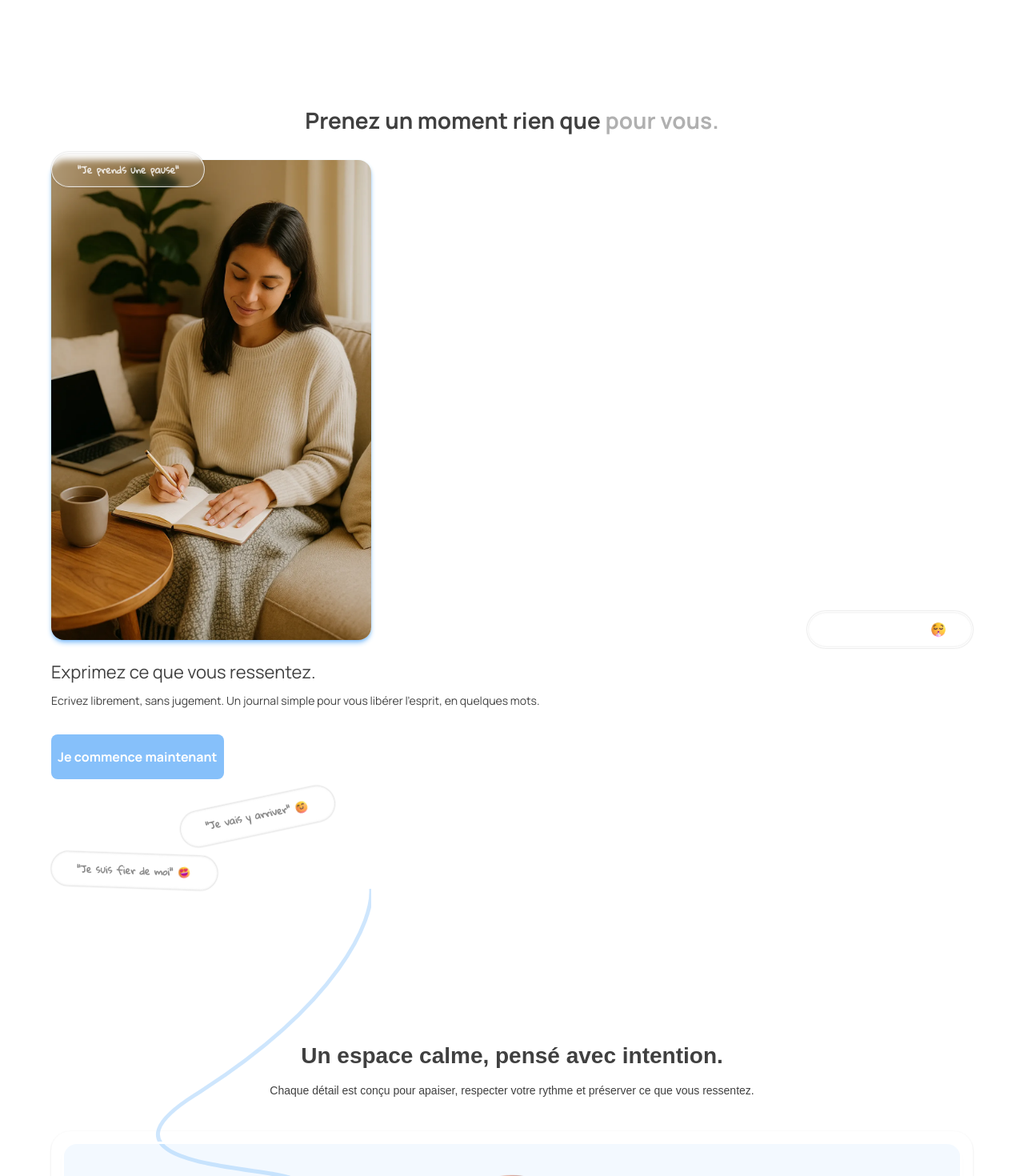
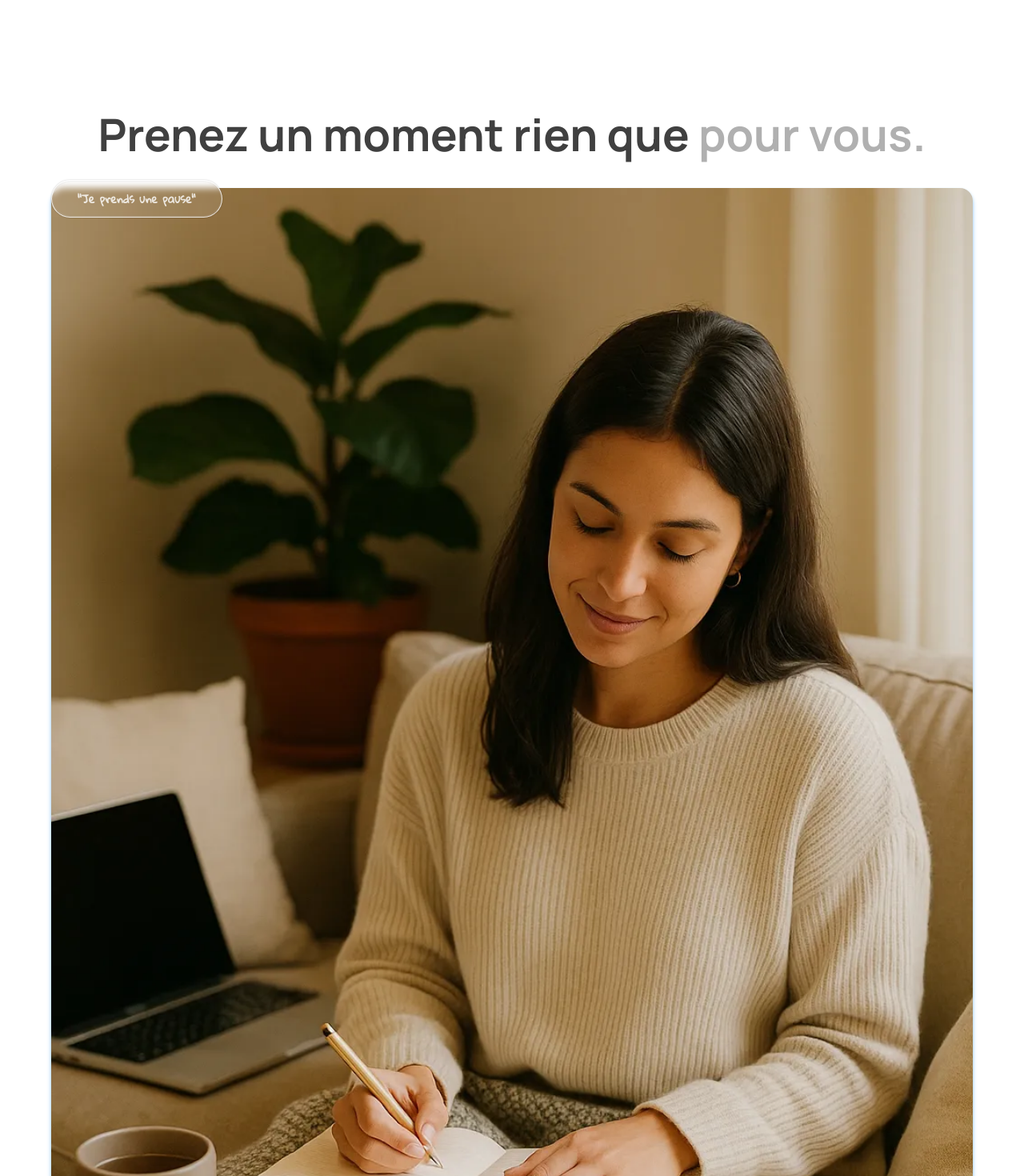
Before and after one commit to Onderito/calmly-app, a Next.js app: page / in a window 1280 px wide. Shown: the part 920-2390 px from the top of the page at 80% size. Built offline with nearby package versions, Linux system fonts and the light colour scheme.

Commit message:
responsive done, tablet, for personal moment section

```diff
--- a/src/app/components/Button.tsx
+++ b/src/app/components/Button.tsx
@@ -24,10 +24,10 @@ export default function Button({
           "border font-manrope  border-[#404040] text-[16px] px-2 py-4 text-[#404040] bg-transparent rounded-lg  hover:bg-[#eaf6ff]":
             variant === "secondary",
           // message style blur
-          "shadow-inner-top bg-white/40 font-gloria text-[12px] text-[#000000]/45 w-fit px-8 py-3 rounded-full":
+          "shadow-inner-top bg-white/40 font-gloria text-[12px] md:text-[14px] lg:[text-16px] text-[#000000]/45 w-fit px-8 py-3 rounded-full":
             variant === "noBlur",
           // message style blur
-          "shadow-inner-top border-1 font-gloria text-white/80 text-[12px] bg-white/10 backdrop-blur-xs w-fit px-8 py-3 rounded-full ":
+          "shadow-inner-top border-1 font-gloria text-white/80 text-[12px] md:text-[14px] lg:[text-16px] bg-white/10 backdrop-blur-xs w-fit px-8 py-3 rounded-full ":
             variant === "blur",
         },
         className
--- a/src/app/landing/personal-moment.tsx
+++ b/src/app/landing/personal-moment.tsx
@@ -5,14 +5,14 @@ import Button from "../components/Button";
 export default function PersonalMoment() {
   return (
     <section className="font-manrope relative ">
-      <h2 className="text-center text-[#404040] text-[28px]  font-bold leading-tight ">
+      <h2 className="text-center text-[#404040] text-[28px] md:text-[56px]  font-bold leading-tight ">
         Prenez un moment rien que{" "}
         <span className="text-[#B0B0B0] ">pour vous.</span>
       </h2>
       <div className="content-container w-full flex flex-col justify-center mt-8 ">
-        <div className="img-container relative">
+        <div className="img-container relative ">
           <Image
-            className="rounded-2xl shadow-md shadow-[#86C0FA]"
+            className="rounded-2xl shadow-md shadow-[#86C0FA] md:w-full "
             src={"/happy-person.webp"}
             alt="happy"
             width={400}
@@ -30,9 +30,11 @@ export default function PersonalMoment() {
           </Button>
         </div>
 
-        <div className="mt-6 text-[22px] text-[#404040]">
-          <h3>Exprimez ce que vous ressentez.</h3>
-          <p className="font-regular text-[14px] mt-2 text-[#404040]">
+        <div className="mt-6 text-[#404040]">
+          <h3 className="font-manrope-bold text-[22px] md:text-[26px] ">
+            Exprimez ce que vous ressentez.
+          </h3>
+          <p className="font-regular text-[14px] md:text-[18px] mt-2 text-[#404040]">
             Ecrivez librement, sans jugement. Un journal simple pour vous
             libérer l’esprit, en quelques mots.
           </p>
@@ -40,14 +42,14 @@ export default function PersonalMoment() {
             Je commence maintenant
           </Button>
           <Button
-            className="relative left-40 mt-6 flex gap-1 -rotate-12"
+            className="relative left-40 md:left-80 md:top-[-80px] mt-6 flex gap-1 -rotate-12"
             variant="noBlur"
           >
             &quot;Je vais y arriver&quot;
             <Image src={"/happy.svg"} alt="arrow" width={20} height={20} />
           </Button>
           <Button
-            className="relative left-0 mt-6 flex gap-1 rotate-2"
+            className="relative left-0 md:left-95 md:top-[-60px] mt-6 flex gap-1 rotate-2"
             variant="noBlur"
           >
             &quot;Je suis fier de moi&quot;
```
